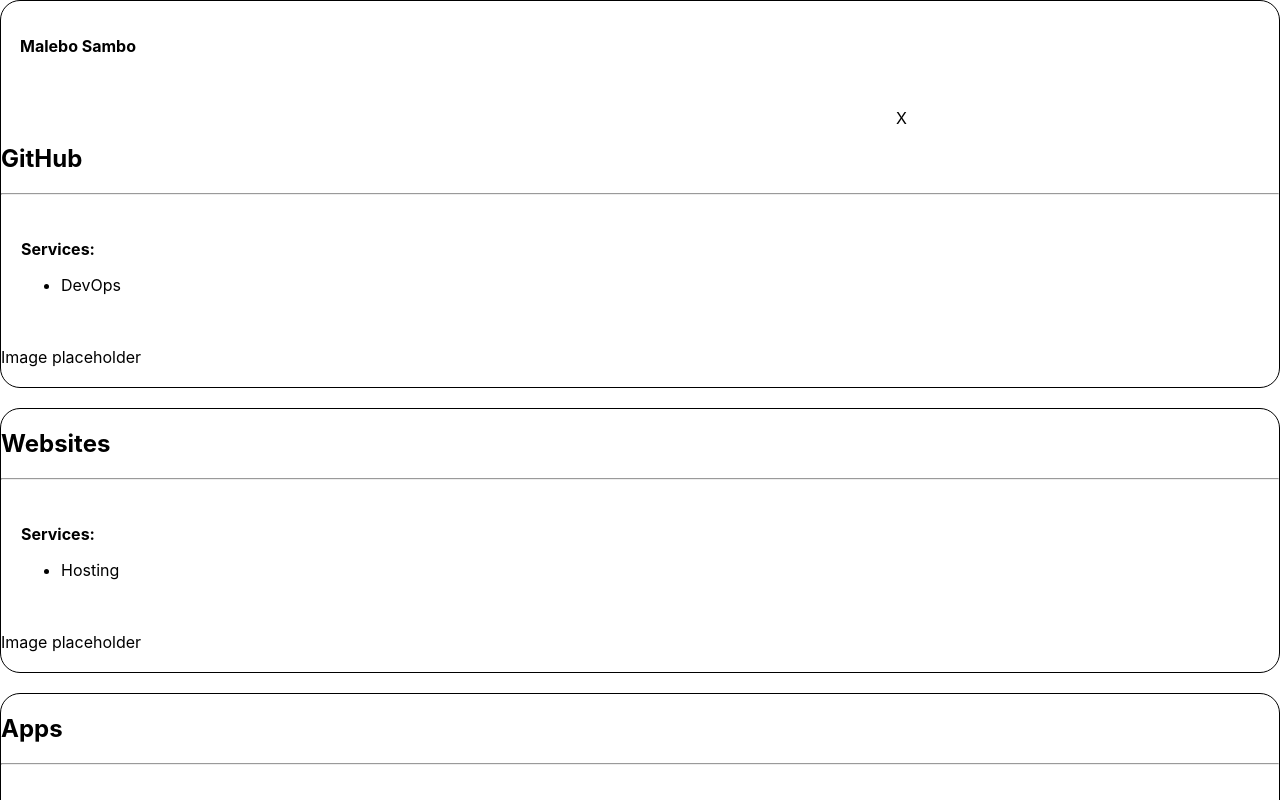
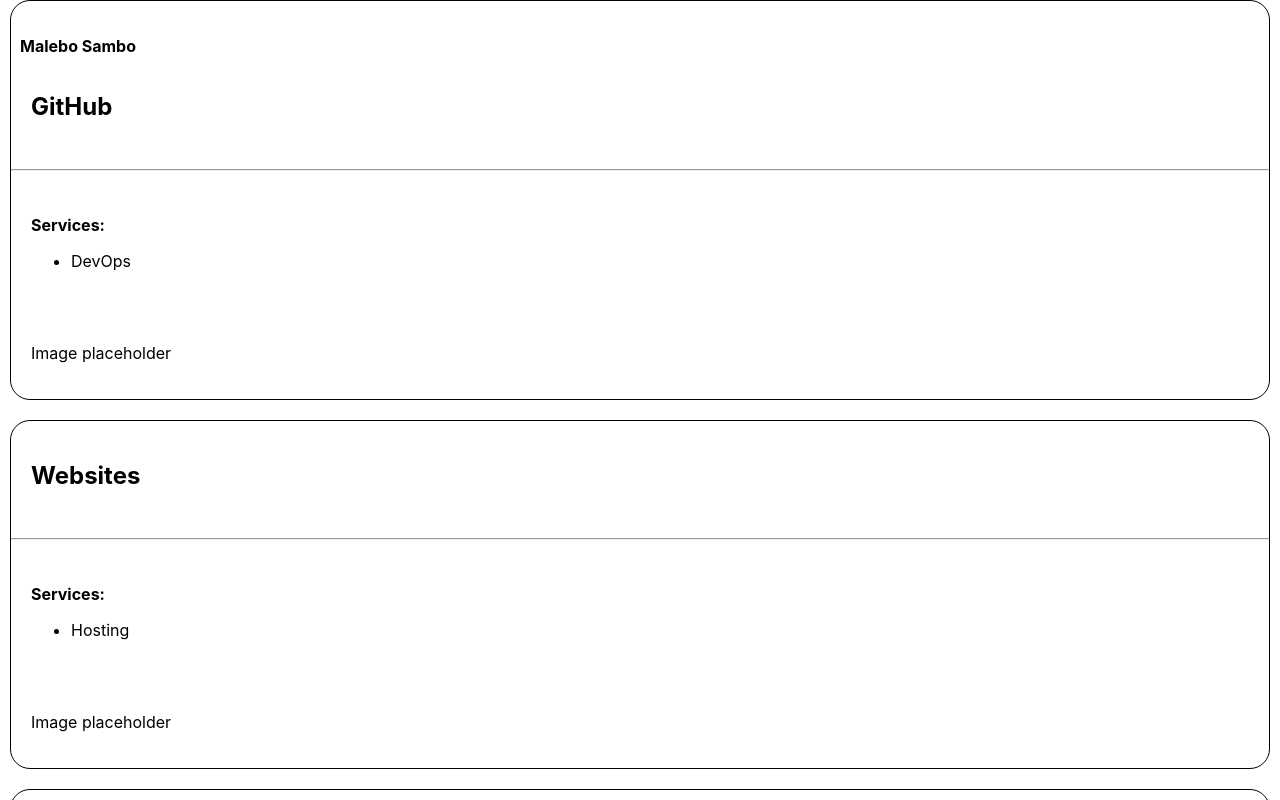
Before and after one commit to malebosambo/portfolio, a React (Create React App) app: page / in a window 1280 px wide. Shown: the top 800 px of the page. Built offline with nearby package versions, Linux system fonts and the light colour scheme.

Commit message:
CSS design updates to the home page.

```diff
--- a/src/components/homeContentCont.css
+++ b/src/components/homeContentCont.css
@@ -15,9 +15,12 @@
   width: 100%;
 }
 
+.Heading {
+  padding: 20px;
+}
+
 .Image {
-  margin-bottom: 20px;
-  width: 100%;
+  padding: 20px;
 }
 
 .Section_Cont {
@@ -45,7 +48,7 @@
   border-top-right-radius: 20px;
   border-bottom-left-radius: 20px;
   border-bottom-right-radius: 20px;
-  margin-bottom: 20px;
+  margin: 0 10px 20px 10px;
 }
 
 .Service_Content {
--- a/src/components/homeContentCont.js
+++ b/src/components/homeContentCont.js
@@ -12,7 +12,9 @@
 
     const content = this.props.services.map( (service) =>
       <div className="Service" key={service.id}>
-        <h2>{service.name}</h2>
+        <div className="Heading">
+          <h2>{service.name}</h2>
+        </div>
         <hr/>
         <div className="Benefits">
           <p>Services:</p>
@@ -31,9 +33,6 @@
         <div className="Site_Nav">
           <div className="Site_Logo">
             <p>Malebo Sambo</p>
-          </div>
-          <div className="Site_Menu">
-            <p>X</p>
           </div>
         </div>
 
```
